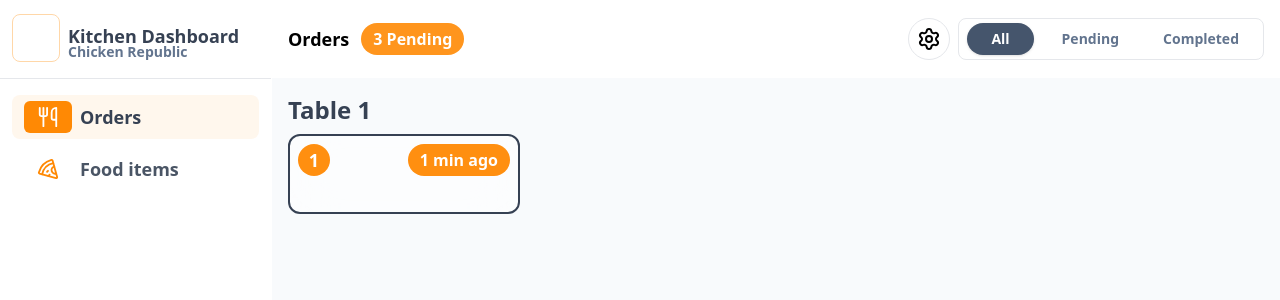
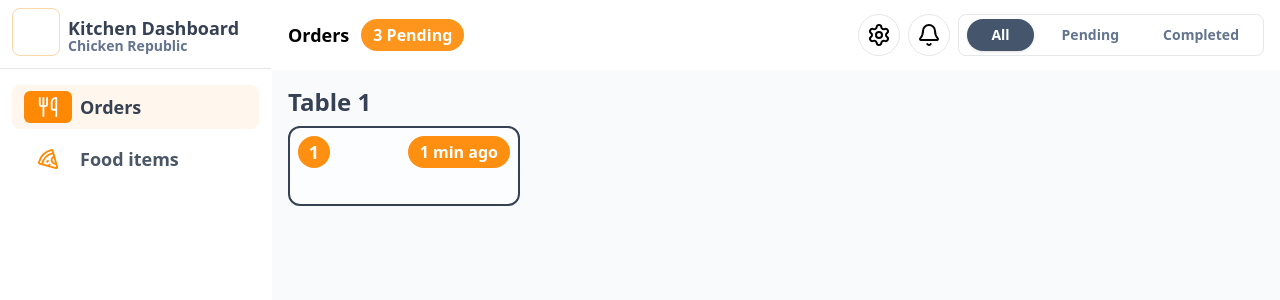
Before and after one commit to munachi821/Table-tap, a Next.js app: page /kitchen in a window 1280 px wide. Shown: the top 300 px of the page. Built offline with nearby package versions, Linux system fonts and the light colour scheme.

Commit message:
made a few changes

```diff
--- a/app/kitchen/page.tsx
+++ b/app/kitchen/page.tsx
@@ -1,22 +1,22 @@
-import { Pizza, Settings, Utensils } from "lucide-react";
+import { Bell, Pizza, Settings, Utensils } from "lucide-react";
 
 const Kitchen = () => {
   return (
     <main className="">
       <div className="flex bg-slate-50">
         {/* Sidebar */}
-        <div className="border-r border-white pt-3.5 bg-white w-68 shrink-0">
+        <div className="border-r border-white pt-2 bg-white w-68 shrink-0">
           <div className="flex gap-2 items-end pl-3">
             <div className="border border-orange-200 size-12 rounded-lg bg-white"></div>
             <div className="font-semibold">
-              <p className="text-lg text-gray-700 leading-3">
+              <p className="text-lg text-gray-700 leading-4">
                 Kitchen Dashboard
               </p>
               <p className="text-sm text-slate-500">Chicken Republic</p>
             </div>
           </div>
 
-          <div className="border-t border-gray-200 mt-4 pt-4 px-3 flex flex-col gap-2">
+          <div className="border-t border-gray-200 mt-3 pt-4 px-3 flex flex-col gap-2">
             <div className="flex px-1 py-1.5 gap-2 items-center border-orange-400 bg-orange-50 transition-colors rounded-lg">
               {/* if active then bg-orange-500 text-white */}
               <div className="h-8 w-12 rounded-md flex items-center justify-center bg-orange-400 transition-colors text-white ml-2">
@@ -37,7 +37,7 @@ const Kitchen = () => {
         {/* Kitchen view */}
         <div className="w-full h-screen">
           {/* filter orders in the header */}
-          <header className="flex justify-between bg-white px-4 py-4.5 items-center">
+          <header className="flex justify-between bg-white px-4 py-3.5 items-center">
             <div className="flex items-center gap-3">
               <h2 className="text-lg font-semibold">Orders</h2>
               <p className="bg-orange-400/90 px-3 font-semibold py-1 rounded-full text-white">
@@ -48,6 +48,9 @@ const Kitchen = () => {
             <div className="flex gap-2 items-center">
               <div className="p-2 bg-white rounded-full border border-gray-200">
                 <Settings />
+              </div>
+              <div className="p-2 bg-white rounded-full border border-gray-200">
+                <Bell />
               </div>
               <div className="flex gap-3 bg-white py-1 px-2 rounded-lg border border-gray-200 w-fit">
                 <button className="px-6 py-1.5 rounded-full text-sm font-semibold capitalize transition-all bg-slate-600 text-white shadow-sm">
```
